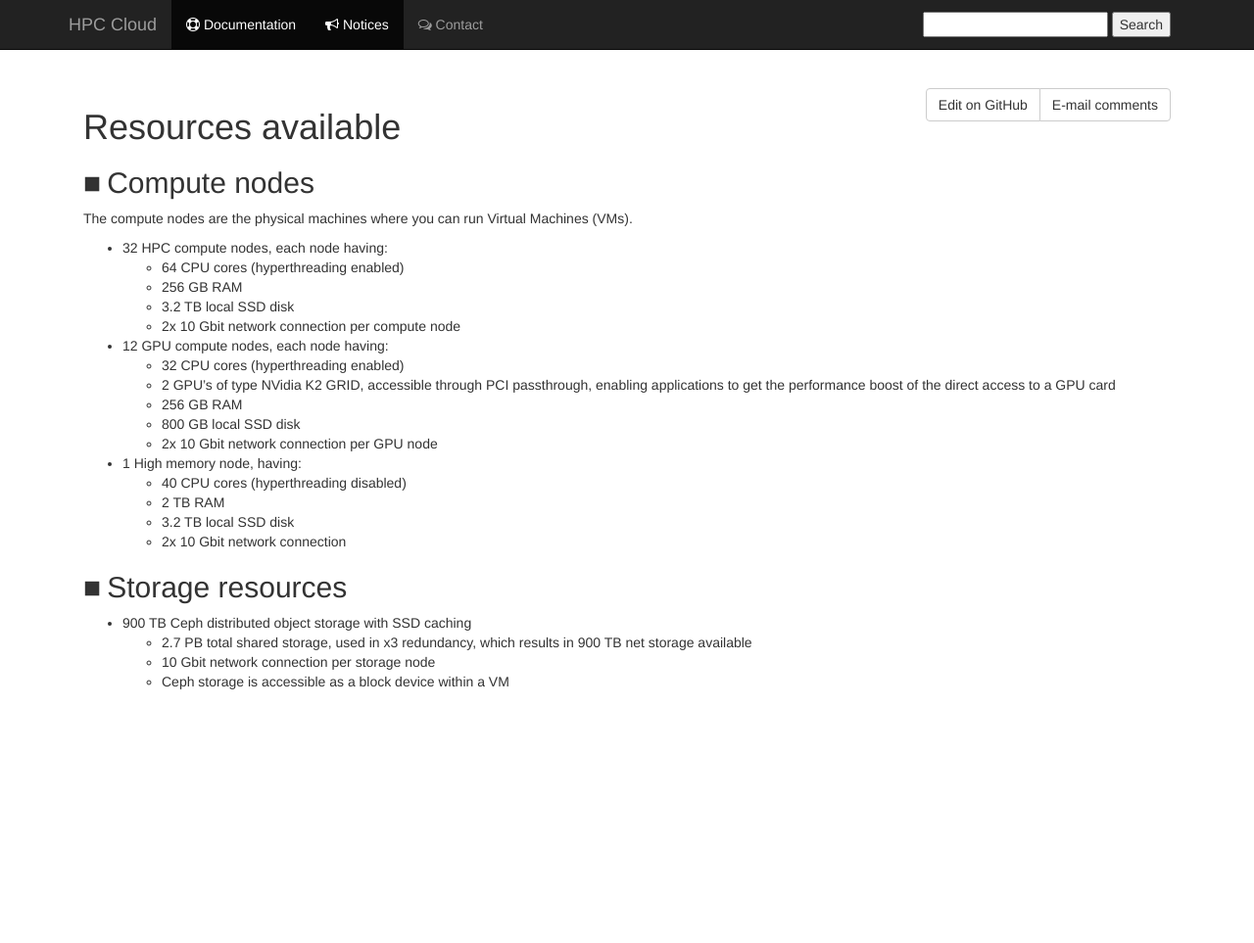
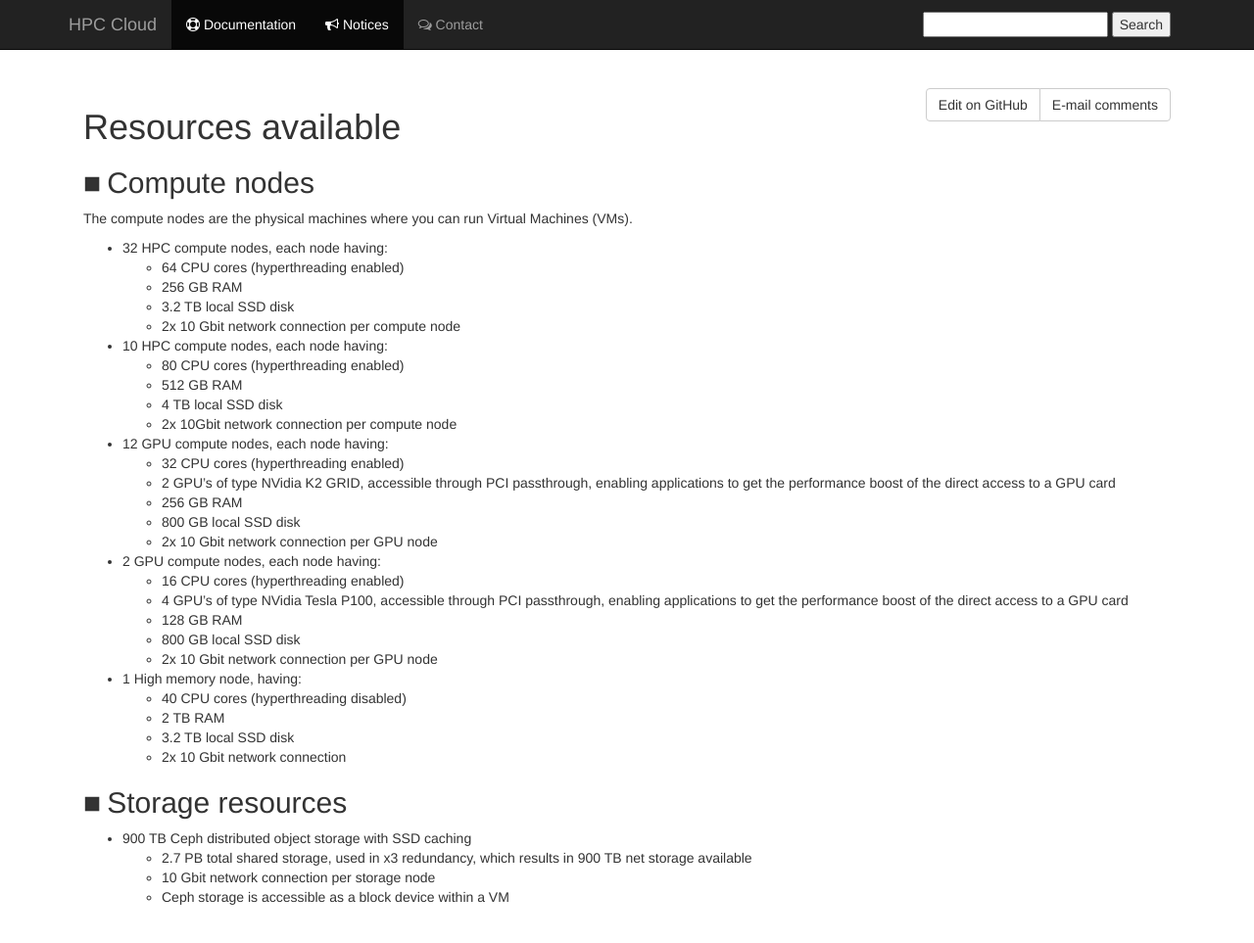
Before and after one commit to sara-nl/clouddocs, a Jekyll site: the page built from resources-available.markdown, in a window 1280 px wide and 976 px high. Shown: the top 963 px of the window at 98% size. Built offline with Jekyll 4.4.1, drawn with Linux system fonts in a browser that asks for light colours; nearby versions of some CDN libraries; our own code applies the rules of GitHub Pages for plain Markdown files.

Commit message:
Update resources-available.markdown

```diff
--- a/resources-available.markdown
+++ b/resources-available.markdown
@@ -13,10 +13,23 @@ The compute nodes are the physical machines where you can run Virtual Machines (
   * 3.2 TB local SSD disk
   * 2x 10 Gbit network connection per compute node
 
+* 10 HPC compute nodes, each node having:
+  * 80 CPU cores (hyperthreading enabled)
+  * 512 GB RAM
+  * 4 TB local SSD disk
+  * 2x 10Gbit network connection per compute node
+
 * 12 GPU compute nodes, each node having:
   * 32 CPU cores (hyperthreading enabled)
   * 2 GPU's of type NVidia K2 GRID, accessible through PCI passthrough, enabling applications to get the performance boost of the direct access to a GPU card
   * 256 GB RAM
+  * 800 GB local SSD disk
+  * 2x 10 Gbit network connection per GPU node
+
+* 2 GPU compute nodes, each node having:
+  * 16 CPU cores (hyperthreading enabled)
+  * 4 GPU's of type NVidia Tesla P100, accessible through PCI passthrough, enabling applications to get the performance boost of the direct access to a GPU card
+  * 128 GB RAM
   * 800 GB local SSD disk
   * 2x 10 Gbit network connection per GPU node
 
```
